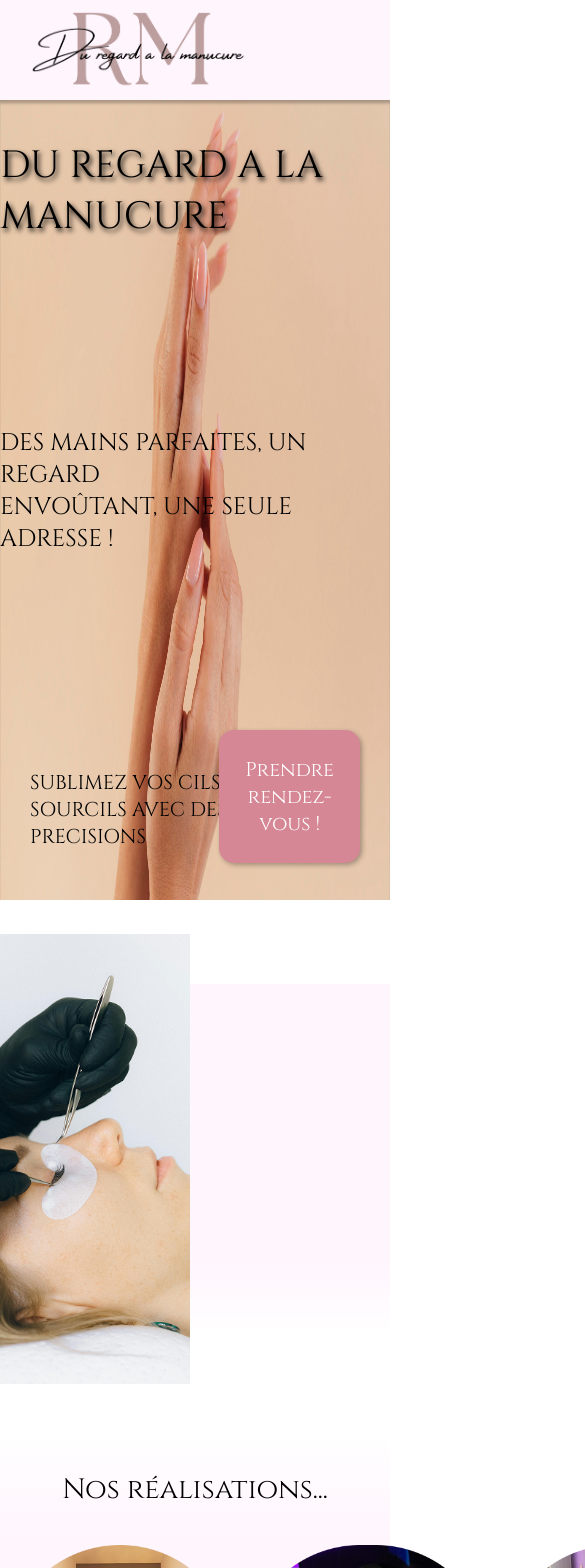
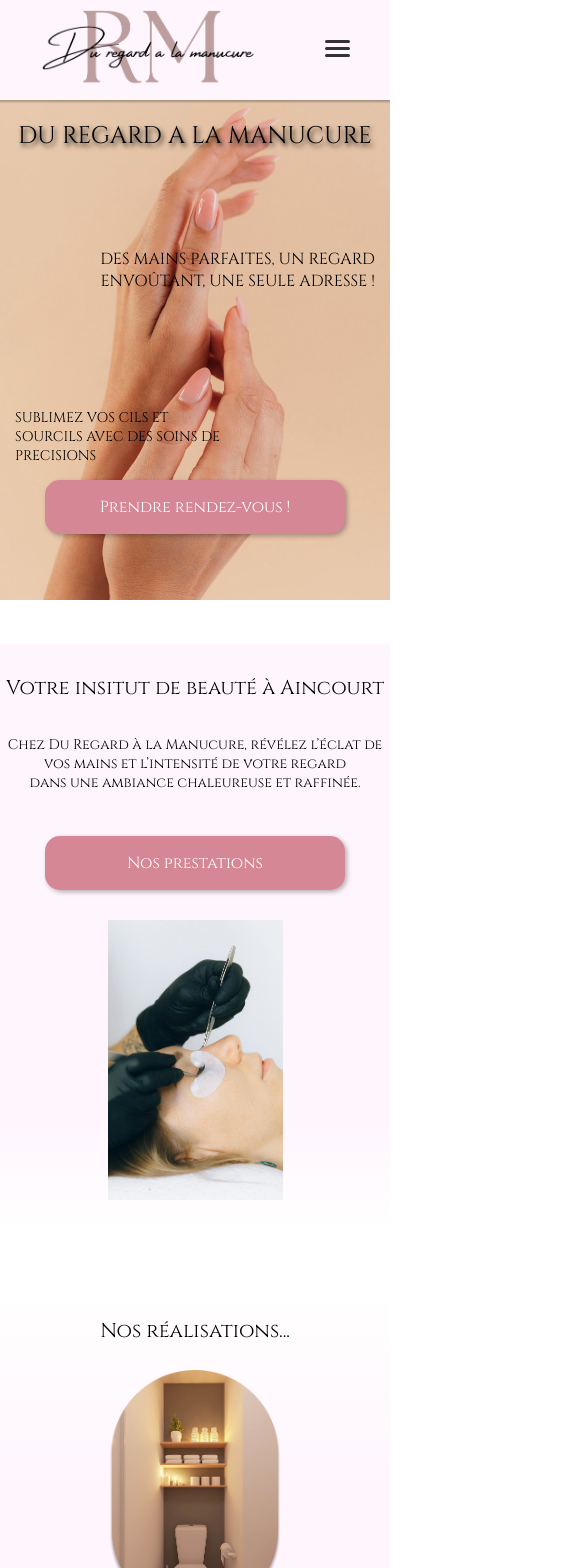
Before and after one commit to Ernais7/DuRegardALaManucure, a React (Create React App) app: page / in a window 390 px wide. Shown: the top 1568 px of the page, 585 px wide, since content can reach past the window. Built offline with nearby package versions, Linux system fonts and the light colour scheme.

Commit message:
feat:responsive homePage

```diff
--- a/src/components/Header.jsx
+++ b/src/components/Header.jsx
@@ -1,31 +1,70 @@
-import React from "react";
-import { NavLink } from "react-router-dom";
-import logo from "../assets/Image/Logo/logo.png";
+import React, { useState } from "react";
+import { Link } from "react-router-dom";
+import logo from "../assets/Image/Logo/logo.png"; // Vérifie que ton chemin d'image est bon
 import "../style/components/_Header.scss";
 
+function Header() {
+  // Création de l'état pour gérer l'ouverture du menu
+  const [isOpen, setIsOpen] = useState(false);
 
-function Header() {
+  // Fonction pour basculer l'état (ouvert <-> fermé)
+  const toggleMenu = () => {
+    setIsOpen(!isOpen);
+  };
+
+  // Fonction pour fermer le menu quand on clique sur un lien
+  const closeMenu = () => {
+    setIsOpen(false);
+  };
+
   return (
     <header className="bar">
+      {/* 1. Le Logo */}
       <div className="bar__logo">
-        <img className="bar__logo--image" src={logo} alt="Logo du site" />
+        <img src={logo} alt="Logo" className="bar__logo--image" />
       </div>
-      <div className="bar__nav">
+
+      {/* 2. Le Bouton Burger (Visible uniquement sur mobile via CSS) */}
+      <div
+        className={`bar__burger ${isOpen ? "active" : ""}`}
+        onClick={toggleMenu}
+      >
+        <span className="burger-line"></span>
+        <span className="burger-line"></span>
+        <span className="burger-line"></span>
+      </div>
+
+      {/* 3. La Navigation */}
+      {/* On ajoute une classe conditionnelle "open" si isOpen est vrai */}
+      <nav className={`bar__nav ${isOpen ? "open" : ""}`}>
         <ul className="bar__list">
           <li className="bar__list-item">
-            <NavLink className="bar__link" to="/about">A propos</NavLink>
+            <Link to="/" className="bar__link" onClick={closeMenu}>
+              Accueil
+            </Link>
           </li>
           <li className="bar__list-item">
-            <NavLink className="bar__link" to="/services">Prestations</NavLink>
+            <Link to="/about" className="bar__link" onClick={closeMenu}>
+              A propos
+            </Link>
           </li>
           <li className="bar__list-item">
-            <NavLink className="bar__link" to="/contact">Contact</NavLink>
+            <Link to="/services" className="bar__link" onClick={closeMenu}>
+              Prestations
+            </Link>
           </li>
           <li className="bar__list-item">
-            <NavLink className="bar__link" to="/prices">Nos Tarifs</NavLink>
+            <Link to="/contact" className="bar__link" onClick={closeMenu}>
+              Contact
+            </Link>
+          </li>
+          <li className="bar__list-item">
+            <Link to="/prices" className="bar__link" onClick={closeMenu}>
+              Nos Tarifs
+            </Link>
           </li>
         </ul>
-      </div>
+      </nav>
     </header>
   );
 }
--- a/src/style/components/_CustomersReview.scss
+++ b/src/style/components/_CustomersReview.scss
@@ -1,28 +1,46 @@
 .customersReview {
   padding: 4rem 2rem;
-  background-color: #fff5f8; // Un rose très pâle pour contraster légèrement
+  background-color: #fff5f8;
   text-align: center;
 
   &__title {
-    font-family: "Cinzel", serif; // Ou ta police de titre actuelle
+    font-family: "Cinzel", serif;
     font-size: 1.8rem;
     color: #5a5a5a;
     margin-bottom: 3rem;
     text-transform: uppercase;
     letter-spacing: 2px;
+
+    // Tablette
+    @media screen and (max-width: 1024px) {
+      font-size: 1.6rem;
+      margin-bottom: 2.5rem;
+    }
+
+    // Mobile
+    @media screen and (max-width: 767px) {
+      font-size: 1.4rem;
+      margin-bottom: 2rem;
+      padding: 0 15px;
+    }
   }
 
   &__container {
     display: flex;
     justify-content: center;
     gap: 2rem;
-    flex-wrap: wrap; // Pour que ça passe à la ligne sur mobile
+    flex-wrap: wrap;
+
+    // Mobile
+    @media screen and (max-width: 767px) {
+      gap: 1.5rem;
+    }
   }
 
   &__card {
     background: white;
     padding: 2rem;
-    border-radius: 15px; // Forme un peu arrondie douce
+    border-radius: 15px;
     box-shadow: 0 4px 15px rgba(0, 0, 0, 0.05);
     width: 300px;
     display: flex;
@@ -33,12 +51,30 @@
     &:hover {
       transform: translateY(-5px);
     }
+
+    // Tablette
+    @media screen and (max-width: 1024px) {
+      width: 280px;
+      padding: 1.8rem;
+    }
+
+    // Mobile
+    @media screen and (max-width: 767px) {
+      width: 100%;
+      max-width: 350px;
+      padding: 1.5rem;
+    }
   }
 
   &__stars {
-    color: #d4a373; // Couleur dorée/beige pour les étoiles
+    color: #d4a373;
     font-size: 1.5rem;
     margin-bottom: 1rem;
+
+    // Mobile
+    @media screen and (max-width: 767px) {
+      font-size: 1.3rem;
+    }
   }
 
   &__comment {
@@ -46,6 +82,12 @@
     color: #666;
     margin-bottom: 1.5rem;
     line-height: 1.4;
+
+    // Mobile
+    @media screen and (max-width: 767px) {
+      font-size: 0.95rem;
+      margin-bottom: 1.2rem;
+    }
   }
 
   &__info {
@@ -61,6 +103,21 @@
     .customersReview__service {
       font-size: 0.9rem;
       color: #999;
+
+      // Mobile
+      @media screen and (max-width: 767px) {
+        font-size: 0.85rem;
+      }
     }
   }
+
+  // Tablette
+  @media screen and (max-width: 1024px) {
+    padding: 3rem 1.5rem;
+  }
+
+  // Mobile
+  @media screen and (max-width: 767px) {
+    padding: 2.5rem 1rem;
+  }
 }
--- a/src/style/components/_Done.scss
+++ b/src/style/components/_Done.scss
@@ -1,22 +1,82 @@
-.doneContain{
+.doneContain {
   background: linear-gradient(to top, #fff5fd 80%, #ffffff 100%);
   margin-top: 100px;
   margin-bottom: 200px;
-    &__title{
+
+  &__title {
     display: flex;
     justify-content: center;
     font-family: cinzel, serif;
     font-size: 28px;
-        &--string{
+
+    &--string {
       font-weight: 200;
     }
+
+    // Tablette
+    @media screen and (max-width: 1024px) {
+      font-size: 24px;
     }
-    &__images{
+
+    // Mobile
+    @media screen and (max-width: 767px) {
+      font-size: 20px;
+      padding: 0 15px;
+      text-align: center;
+    }
+  }
+
+  &__images {
     display: flex;
     justify-content: space-evenly;
-        &--pic{
+
+    &--pic {
       height: 350px;
       margin-bottom: 50px;
+
+      // Tablette
+      @media screen and (max-width: 1024px) {
+        height: 280px;
+      }
+
+      // Mobile
+      @media screen and (max-width: 767px) {
+        height: 250px;
+        max-width: 300px;
+        object-fit: cover;
+        border-radius: 10px;
+      }
+
+      // Très petit mobile
+      @media screen and (max-width: 375px) {
+        height: 200px;
       }
     }
+
+    // Tablette
+    @media screen and (max-width: 1024px) {
+      gap: 20px;
+      padding: 0 20px;
     }
+
+    // Mobile
+    @media screen and (max-width: 767px) {
+      flex-direction: column;
+      align-items: center;
+      gap: 30px;
+      padding: 0 15px;
+    }
+  }
+
+  // Tablette
+  @media screen and (max-width: 1024px) {
+    margin-top: 80px;
+    margin-bottom: 150px;
+  }
+
+  // Mobile
+  @media screen and (max-width: 767px) {
+    margin-top: 60px;
+    margin-bottom: 100px;
+  }
+}
--- a/src/style/components/_Footer.scss
+++ b/src/style/components/_Footer.scss
@@ -1,8 +1,8 @@
 .footer {
-  background-color: #1a1a1a; // Le fond noir de ta maquette
+  background-color: #1a1a1a;
   color: white;
   padding: 3rem 2rem 1rem;
-  margin-top: auto; // Utile si tu utilises flex sur le body pour coller le footer en bas
+  margin-top: auto;
 
   &__content {
     display: flex;
@@ -12,9 +12,16 @@
     flex-wrap: wrap;
     gap: 2rem;
 
-    @media (max-width: 768px) {
+    // Tablette
+    @media screen and (max-width: 1024px) {
+      gap: 1.5rem;
+    }
+
+    // Mobile
+    @media screen and (max-width: 767px) {
       flex-direction: column;
       text-align: center;
+      margin-bottom: 2rem;
     }
   }
 
@@ -26,7 +33,13 @@
     h4 {
       font-family: "Cinzel", serif;
       margin-bottom: 1.5rem;
-      color: #fce4ec; // Un rappel de rose très clair
+      color: #fce4ec;
+
+      // Mobile
+      @media screen and (max-width: 767px) {
+        margin-bottom: 1rem;
+        font-size: 1.1rem;
+      }
     }
 
     ul {
@@ -45,12 +58,28 @@
             color: white;
           }
         }
+
+        // Mobile
+        @media screen and (max-width: 767px) {
+          margin-bottom: 0.6rem;
+        }
       }
     }
 
     p {
       color: #ccc;
       line-height: 1.6;
+
+      // Mobile
+      @media screen and (max-width: 767px) {
+        font-size: 0.95rem;
+        line-height: 1.5;
+      }
+    }
+
+    // Mobile
+    @media screen and (max-width: 767px) {
+      min-width: 100%;
     }
   }
 
@@ -60,5 +89,21 @@
     text-align: center;
     font-size: 0.8rem;
     color: #777;
+
+    // Mobile
+    @media screen and (max-width: 767px) {
+      font-size: 0.75rem;
+      padding-top: 0.8rem;
+    }
+  }
+
+  // Tablette
+  @media screen and (max-width: 1024px) {
+    padding: 2.5rem 1.5rem 1rem;
+  }
+
+  // Mobile
+  @media screen and (max-width: 767px) {
+    padding: 2rem 1rem 0.8rem;
   }
 }
--- a/src/style/components/_Header.scss
+++ b/src/style/components/_Header.scss
@@ -1,25 +1,52 @@
+/* --- STYLE GLOBAL & DESKTOP --- */
 .bar {
   display: flex;
   font-family: "Inter", sans-serif;
   font-weight: 500;
   height: 100px;
   background-color: #fff5fd;
+  align-items: center; // Centre verticalement logo et menu
+  position: relative; // Important pour positionner le menu mobile
+  z-index: 1000; // S'assure que le menu passe au dessus du reste
+
   &__logo--image {
     height: 80px;
     padding: 10px 30px;
   }
+
+  /* Le Bouton Burger (Caché sur PC) */
+  &__burger {
+    display: none; // Invisible sur ordinateur
+    flex-direction: column;
+    cursor: pointer;
+    margin-right: 30px; // Marge à droite pour le mobile
+
+    span {
+      height: 3px;
+      width: 25px;
+      background-color: #333;
+      margin-bottom: 4px;
+      border-radius: 5px;
+      transition: all 0.3s ease;
+    }
+  }
+
   &__nav {
     display: flex;
     align-items: center;
     flex-grow: 1;
   }
+
   &__list {
     display: flex;
     list-style: none;
     justify-content: space-evenly;
     width: 100%;
     margin-left: 0;
+
+    // Ton réglage Desktop Strict
     padding-left: 450px;
+
     &-item,
     a {
       display: flex;
@@ -29,13 +56,17 @@
       color: black;
     }
   }
+
   &__link {
     text-decoration: none;
     padding: 3px 8px;
+    transition: 0.3s;
   }
+
   &__link:visited {
     color: black;
   }
+
   &__link:hover {
     color: white;
     outline: #d68795 solid;
@@ -43,4 +74,62 @@
     padding: 3px 8px;
     background-color: #d68795;
   }
+
+  /* --- RESPONSIVE MOBILE & TABLETTE (< 1024px) --- */
+  @media (max-width: 1024px) {
+    justify-content: space-between; // Ecarte Logo à gauche et Burger à droite
+    padding: 0 10px; // Un peu d'espace sur les côtés
+
+    // 1. On affiche le bouton Burger
+    &__burger {
+      display: flex;
+
+      // Animation petite croix quand ouvert (optionnel mais joli)
+      &.active {
+        span:nth-child(1) {
+          transform: rotate(45deg) translate(5px, 5px);
+        }
+        span:nth-child(2) {
+          opacity: 0;
+        }
+        span:nth-child(3) {
+          transform: rotate(-45deg) translate(5px, -5px);
+        }
+      }
+    }
+
+    // 2. On cache la navigation par défaut
+    &__nav {
+      position: absolute;
+      top: 100px; // Juste en dessous de la barre rose (hauteur du header)
+      left: 0;
+      width: 100%;
+      background-color: #fff5fd; // Même couleur de fond
+      flex-direction: column;
+      align-items: center;
+
+      // Système d'ouverture/fermeture
+      max-height: 0;
+      overflow: hidden;
+      transition: max-height 0.4s ease-in-out; // Animation fluide
+
+      // Ombre pour détacher le menu du reste de la page
+      box-shadow: 0px 10px 15px rgba(0, 0, 0, 0.1);
+
+      &.open {
+        max-height: 400px; // Hauteur suffisante pour voir les liens
+        padding-bottom: 20px;
+      }
+    }
+
+    // 3. On remet la liste en colonne et on annule les marges PC
+    &__list {
+      flex-direction: column;
+      padding-left: 0; // Annulation du 450px
+      padding-right: 0;
+      align-items: center;
+      gap: 25px; // Espace entre les liens
+      margin-top: 20px;
+    }
+  }
 }
--- a/src/style/components/_MainHome.scss
+++ b/src/style/components/_MainHome.scss
@@ -2,18 +2,38 @@
   display: flex;
   width: 100%;
 }
+
 .divHand {
   width: 100%;
+
   &__image {
     width: 100%;
     height: 800px;
+
+    // Tablette
+    @media screen and (max-width: 1024px) {
+      height: 600px;
+    }
+
+    // Mobile
+    @media screen and (max-width: 767px) {
+      height: 500px;
+      object-fit: cover;
+    }
+
+    // Très petit mobile
+    @media screen and (max-width: 375px) {
+      height: 450px;
+    }
   }
 }
+
 .titles {
   position: absolute;
   display: flex;
   width: 100%;
   flex-direction: column;
+
   &__first {
     font-family: cinzel, serif;
     margin-top: 40px;
@@ -22,7 +42,27 @@
     display: flex;
     justify-content: center;
     text-shadow: 2px 3px 5px;
+
+    // Tablette
+    @media screen and (max-width: 1024px) {
+      font-size: 32px;
+      margin-top: 30px;
+    }
+
+    // Mobile
+    @media screen and (max-width: 767px) {
+      font-size: 24px;
+      margin-top: 20px;
+      padding: 0 15px;
+      text-align: center;
+    }
+
+    // Très petit mobile
+    @media screen and (max-width: 375px) {
+      font-size: 20px;
+    }
   }
+
   &__second {
     font-family: cinzel, serif;
     font-size: 24px;
@@ -31,7 +71,23 @@
     justify-content: end;
     margin-top: 160px;
     margin-right: 30px;
+
+    // Tablette
+    @media screen and (max-width: 1024px) {
+      font-size: 20px;
+      margin-top: 120px;
+      margin-right: 20px;
+    }
+
+    // Mobile
+    @media screen and (max-width: 767px) {
+      font-size: 16px;
+      margin-top: 80px;
+      margin-right: 15px;
+      text-align: right;
+    }
   }
+
   &__three {
     font-family: cinzel, serif;
     font-size: 20px;
@@ -40,13 +96,29 @@
     justify-content: start;
     margin-left: 30px;
     margin-top: 190px;
+
+    // Tablette
+    @media screen and (max-width: 1024px) {
+      font-size: 18px;
+      margin-left: 20px;
+      margin-top: 140px;
+    }
+
+    // Mobile
+    @media screen and (max-width: 767px) {
+      font-size: 14px;
+      margin-left: 15px;
+      margin-top: 100px;
+    }
   }
 }
+
 .buttonHand {
   display: flex;
   position: absolute;
   width: 100%;
   justify-content: end;
+
   &__Appointment {
     border: none;
     padding: 26px;
@@ -60,5 +132,37 @@
     margin-left: 815px;
     cursor: pointer;
     box-shadow: 2px 2px 5px rgba(0, 0, 0, 0.3);
+
+    // Tablette
+    @media screen and (max-width: 1024px) {
+      padding: 20px;
+      font-size: 18px;
+      margin-top: 480px;
+      margin-right: 20px;
+      margin-left: auto;
+    }
+
+    // Mobile
+    @media screen and (max-width: 767px) {
+      padding: 16px 24px;
+      font-size: 16px;
+      margin-top: 380px;
+      margin-right: 15px;
+      margin-left: 15px;
+      width: calc(100% - 30px);
+      max-width: 300px;
+    }
+
+    // Très petit mobile
+    @media screen and (max-width: 375px) {
+      margin-top: 330px;
+      padding: 14px 20px;
+      font-size: 15px;
+    }
+  }
+
+  // Mobile - centrer le bouton
+  @media screen and (max-width: 767px) {
+    justify-content: center;
   }
 }
--- a/src/style/components/_ServicesBanner.scss
+++ b/src/style/components/_ServicesBanner.scss
@@ -6,15 +6,47 @@
   margin-top: 80px;
   display: flex;
   flex-direction: row-reverse;
+
   &__imageContainer {
     display: flex;
     justify-content: end;
     align-items: center;
     margin-right: 200px;
+
+    // Tablette
+    @media screen and (max-width: 1024px) {
+      margin-right: 50px;
+    }
+
+    // Mobile
+    @media screen and (max-width: 767px) {
+      margin-right: 0;
+      justify-content: center;
+      order: 2;
+      margin-top: 30px;
+    }
   }
+
   &__image {
     height: 450px;
+
+    // Tablette
+    @media screen and (max-width: 1024px) {
+      height: 350px;
+    }
+
+    // Mobile
+    @media screen and (max-width: 767px) {
+      height: 280px;
+      max-width: 100%;
+    }
+
+    // Très petit mobile
+    @media screen and (max-width: 375px) {
+      height: 230px;
+    }
   }
+
   &__textContainer {
     font-family: cinzel, serif;
     margin-left: 100px;
@@ -22,12 +54,39 @@
     display: flex;
     justify-content: space-evenly;
     flex-direction: column;
+
+    // Tablette
+    @media screen and (max-width: 1024px) {
+      margin-left: 50px;
+      font-size: 16px;
+    }
+
+    // Mobile
+    @media screen and (max-width: 767px) {
+      margin-left: 0;
+      font-size: 14px;
+      order: 1;
+      text-align: center;
+      gap: 20px;
+    }
   }
+
   &__title {
     font-size: 28px;
     font-weight: 200;
     margin: 0px;
+
+    // Tablette
+    @media screen and (max-width: 1024px) {
+      font-size: 24px;
+    }
+
+    // Mobile
+    @media screen and (max-width: 767px) {
+      font-size: 20px;
+    }
   }
+
   &__button {
     border: none;
     margin-top: 20px;
@@ -39,5 +98,37 @@
     font-size: 20px;
     cursor: pointer;
     box-shadow: 2px 2px 5px rgba(0, 0, 0, 0.3);
+
+    // Tablette
+    @media screen and (max-width: 1024px) {
+      padding: 20px;
+      font-size: 18px;
+    }
+
+    // Mobile
+    @media screen and (max-width: 767px) {
+      padding: 16px 24px;
+      font-size: 16px;
+      margin-top: 10px;
+      width: 100%;
+      max-width: 300px;
+      margin-left: auto;
+      margin-right: auto;
+    }
+  }
+
+  // Tablette
+  @media screen and (max-width: 1024px) {
+    height: auto;
+    margin-top: 60px;
+    padding: 40px 0;
+  }
+
+  // Mobile
+  @media screen and (max-width: 767px) {
+    flex-direction: column;
+    height: auto;
+    margin-top: 40px;
+    padding: 30px 0px;
   }
 }
```
Lines whose indentation alone changed are shown as unchanged.
